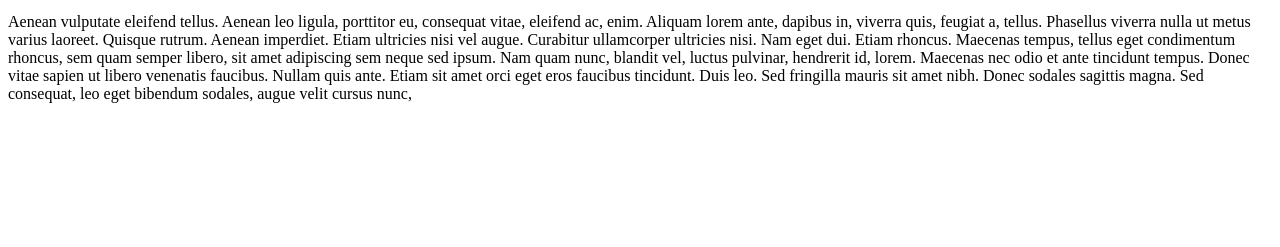
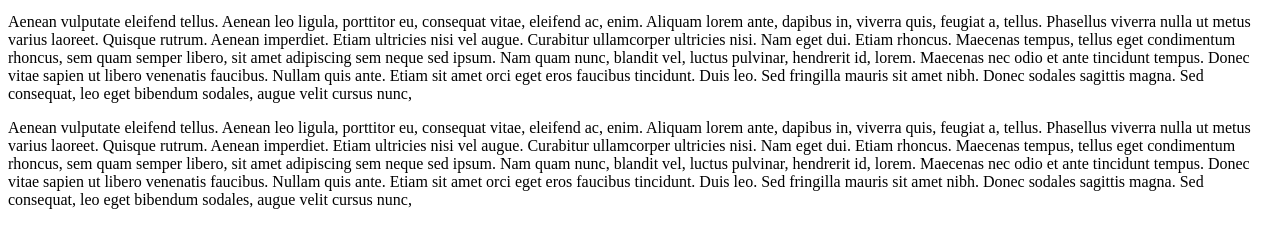
Before and after one commit to cjohannes/test000, a plain HTML site: page index.html in a window 1280 px wide. Shown: the part 123-370 px from the top of the page. Drawn offline with Linux system fonts and the light colour scheme.

Commit message:
Absatz angehängt

```diff
--- a/index.html
+++ b/index.html
@@ -11,6 +11,9 @@
 	<p>
 		Aenean vulputate eleifend tellus. Aenean leo ligula, porttitor eu, consequat vitae, eleifend ac, enim. Aliquam lorem ante, dapibus in, viverra quis, feugiat a, tellus. Phasellus viverra nulla ut metus varius laoreet. Quisque rutrum. Aenean imperdiet. Etiam ultricies nisi vel augue. Curabitur ullamcorper ultricies nisi. Nam eget dui. Etiam rhoncus. Maecenas tempus, tellus eget condimentum rhoncus, sem quam semper libero, sit amet adipiscing sem neque sed ipsum. Nam quam nunc, blandit vel, luctus pulvinar, hendrerit id, lorem. Maecenas nec odio et ante tincidunt tempus. Donec vitae sapien ut libero venenatis faucibus. Nullam quis ante. Etiam sit amet orci eget eros faucibus tincidunt. Duis leo. Sed fringilla mauris sit amet nibh. Donec sodales sagittis magna. Sed consequat, leo eget bibendum sodales, augue velit cursus nunc,
 	</p>
+	<p>
+		Aenean vulputate eleifend tellus. Aenean leo ligula, porttitor eu, consequat vitae, eleifend ac, enim. Aliquam lorem ante, dapibus in, viverra quis, feugiat a, tellus. Phasellus viverra nulla ut metus varius laoreet. Quisque rutrum. Aenean imperdiet. Etiam ultricies nisi vel augue. Curabitur ullamcorper ultricies nisi. Nam eget dui. Etiam rhoncus. Maecenas tempus, tellus eget condimentum rhoncus, sem quam semper libero, sit amet adipiscing sem neque sed ipsum. Nam quam nunc, blandit vel, luctus pulvinar, hendrerit id, lorem. Maecenas nec odio et ante tincidunt tempus. Donec vitae sapien ut libero venenatis faucibus. Nullam quis ante. Etiam sit amet orci eget eros faucibus tincidunt. Duis leo. Sed fringilla mauris sit amet nibh. Donec sodales sagittis magna. Sed consequat, leo eget bibendum sodales, augue velit cursus nunc,
+	</p>
 
 </body>
 </html>
```
